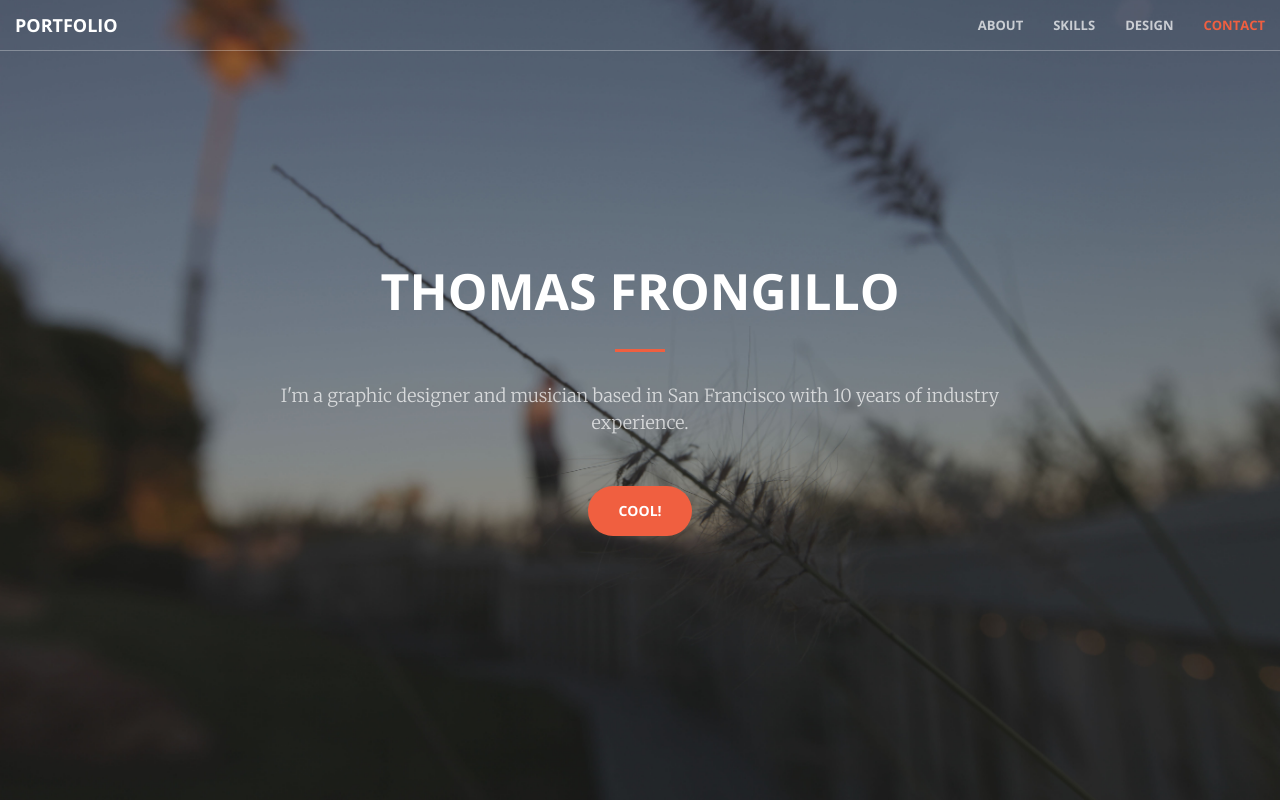
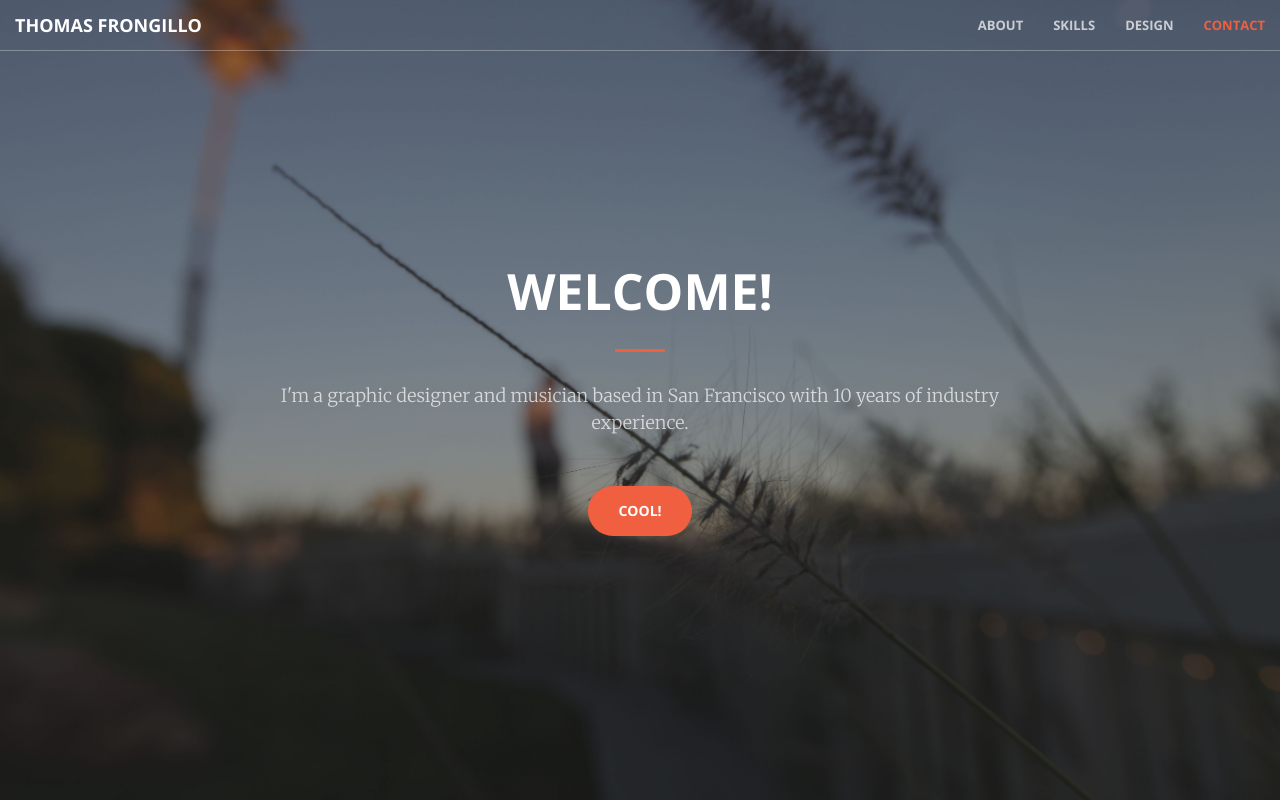
Before and after one commit to thomasfrongillo/thomasfrongillo.github.io, a website: page index.html in a window 1280 px wide. Shown: the top 800 px of the page. Drawn offline with nearby package versions, Linux system fonts and the light colour scheme.

Commit message:
changed a couple names of things
and stuff…

```diff
--- a/index.html
+++ b/index.html
@@ -43,7 +43,7 @@
                 <button type="button" class="navbar-toggle collapsed" data-toggle="collapse" data-target="#bs-example-navbar-collapse-1">
                     <span class="sr-only">Toggle navigation</span> Menu <i class="fa fa-bars"></i>
                 </button>
-                <a class="navbar-brand page-scroll" href="#page-top">PORTFOLIO</a>
+                <a class="navbar-brand page-scroll" href="#page-top">THOMAS FRONGILLO</a>
             </div>
 
             <!-- Collect the nav links, forms, and other content for toggling -->
@@ -71,7 +71,7 @@
     <header>
         <div class="header-content">
             <div class="header-content-inner">
-                <h1 id="homeHeading">Thomas Frongillo</h1>
+                <h1 id="homeHeading">Welcome!</h1>
                 <hr>
                 <p>I'm a graphic designer and musician based in San Francisco with 10 years of industry experience.</p>
                 <a href="#about" class="btn btn-primary btn-xl page-scroll">Cool!</a>
```
